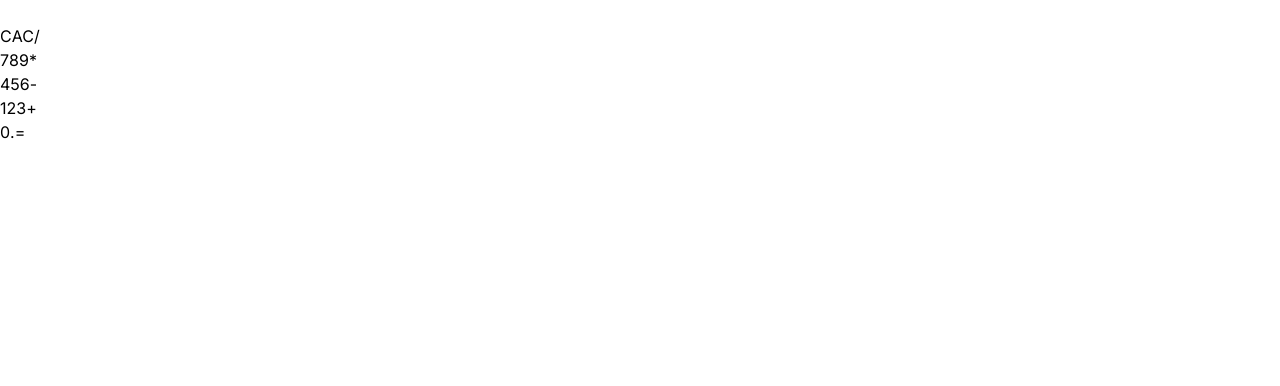
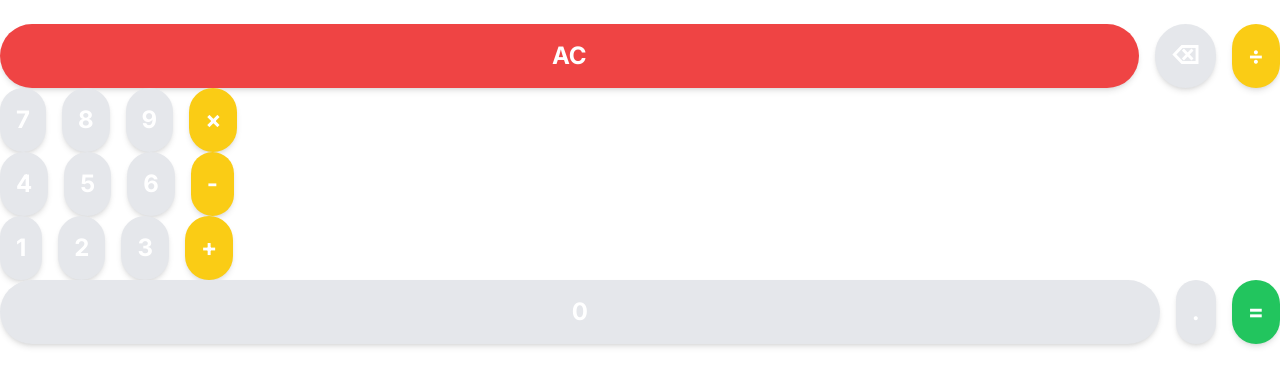
Before and after one commit to JoseEduardoHG/react-calculator, a Next.js app: page / in a window 1280 px wide. Shown: the top 386 px of the page. Built offline with nearby package versions, Linux system fonts and the light colour scheme.

Commit message:
feat: change the calculator buttons to use a new component

```diff
--- a/src/components/Calculator.tsx
+++ b/src/components/Calculator.tsx
@@ -2,6 +2,7 @@
 
 import * as math from 'mathjs';
 import { useEffect, useState } from 'react';
+import CalculatorButton from './CalculatorButton';
 
 export default function Calculator() {
   const [leftOperand, setLeftOperand] = useState('');
@@ -10,8 +11,8 @@ export default function Calculator() {
   const [expression, setExpression] = useState('');
 
   const symbols = [
-    ['C', 'AC', '/'],
-    [7, 8, 9, '*'],
+    ['AC', '⌫', '÷'],
+    [7, 8, 9, '×'],
     [4, 5, 6, '-'],
     [1, 2, 3, '+'],
     [0, '.', '='],
@@ -50,12 +51,19 @@ export default function Calculator() {
       if (leftOperand && operator && rightOperand) {
         try {
           console.log(`Evaluating: ${expression}`);
-          const result = math.evaluate(expression);
+          const finalExpression = expression
+            .replace('×', '*')
+            .replace('÷', '/');
+          const result = math.evaluate(finalExpression);
           setLeftOperand(result);
           setOperator('');
           setRightOperand('');
         } catch (err) {
-          if (err instanceof Error) console.log(err.name, err.message);
+          if (err instanceof Error)
+            console.log(
+              `Error name: ${err.name}`,
+              `Error message: ${err.message}`,
+            );
         }
       }
       return;
@@ -68,7 +76,7 @@ export default function Calculator() {
       return;
     }
 
-    if (value === 'C') {
+    if (value === '⌫') {
       if (rightOperand) {
         setRightOperand((prev) => prev.slice(0, -1));
         return;
@@ -93,11 +101,24 @@ export default function Calculator() {
       <input type='text' value={expression} readOnly />
 
       {symbols.map((symbols, idx) => (
-        <div key={idx} role='row'>
+        <div key={idx} role='row' className='flex gap-4'>
           {symbols.map((symbol) => (
-            <button key={symbol} onClick={() => handleClick(symbol)}>
+            <CalculatorButton
+              key={symbol}
+              symbol={
+                typeof symbol === 'number' || symbol === '.' || symbol === '⌫'
+                  ? 'number'
+                  : symbol === '='
+                  ? 'equal'
+                  : symbol === 'AC'
+                  ? 'clear'
+                  : 'operator'
+              }
+              width={symbol === 'AC' || symbol === 0 ? 2 : 1}
+              onClick={() => handleClick(symbol)}
+            >
               {symbol}
-            </button>
+            </CalculatorButton>
           ))}
         </div>
       ))}
--- /dev/null
+++ b/src/components/CalculatorButton.tsx
@@ -0,0 +1,39 @@
+import classNames from 'classnames';
+
+type SymbolType = 'number' | 'operator' | 'equal' | 'clear';
+type Width = 1 | 2;
+
+type CalculatorButtonProps = {
+  children?: React.ReactNode;
+  label?: string;
+  width?: Width;
+  symbol?: SymbolType;
+  onClick?: () => void;
+};
+
+export default function CalculatorButton({
+  children,
+  label,
+  onClick,
+  width = 1,
+  symbol = 'number',
+}: CalculatorButtonProps) {
+  return (
+    <button
+      className={classNames(
+        'p-4 text-2xl font-bold text-white rounded-full shadow-md',
+        {
+          'bg-gray-200': symbol === 'number',
+          'bg-yellow-400': symbol === 'operator',
+          'bg-green-500': symbol === 'equal',
+          'bg-red-500': symbol === 'clear',
+          'grow-0': width === 1,
+          grow: width === 2,
+        },
+      )}
+      onClick={onClick}
+    >
+      {children ?? label ?? ''}
+    </button>
+  );
+}
```
